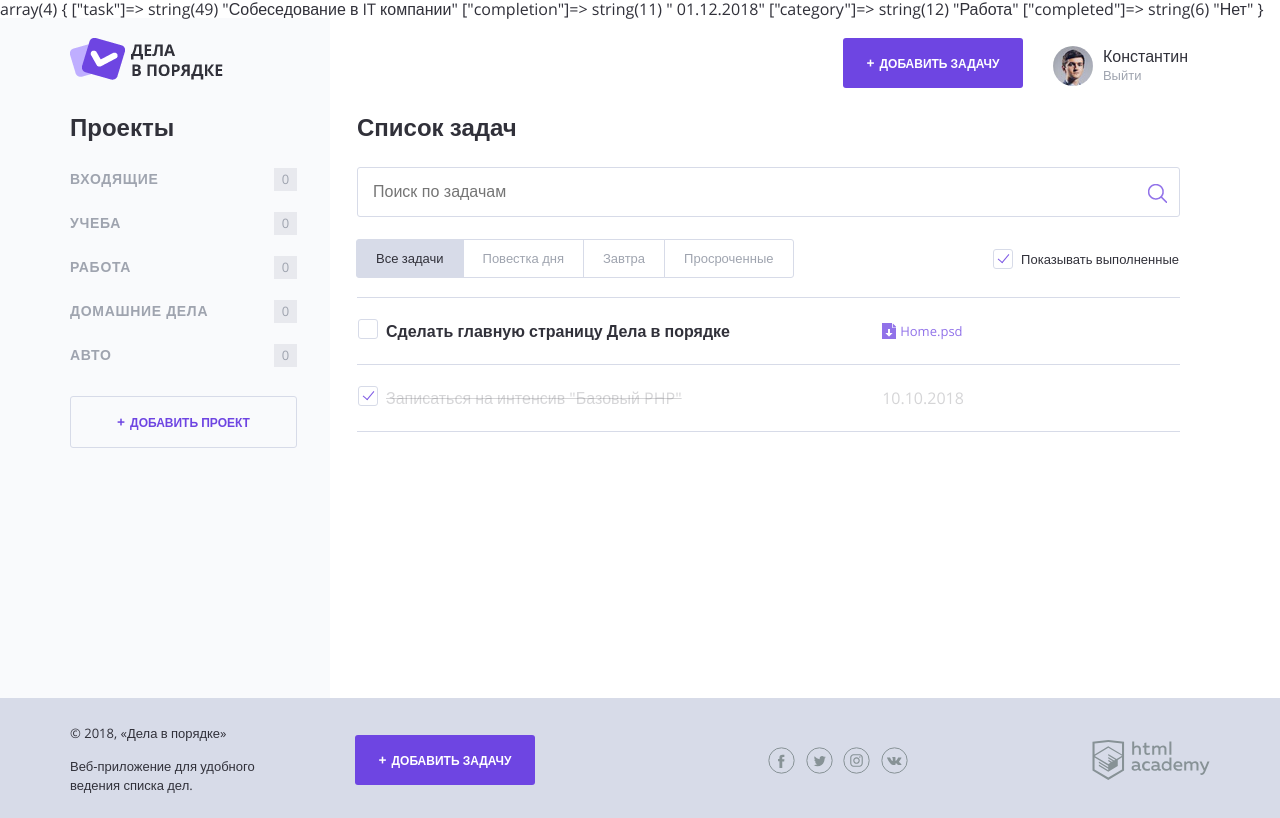
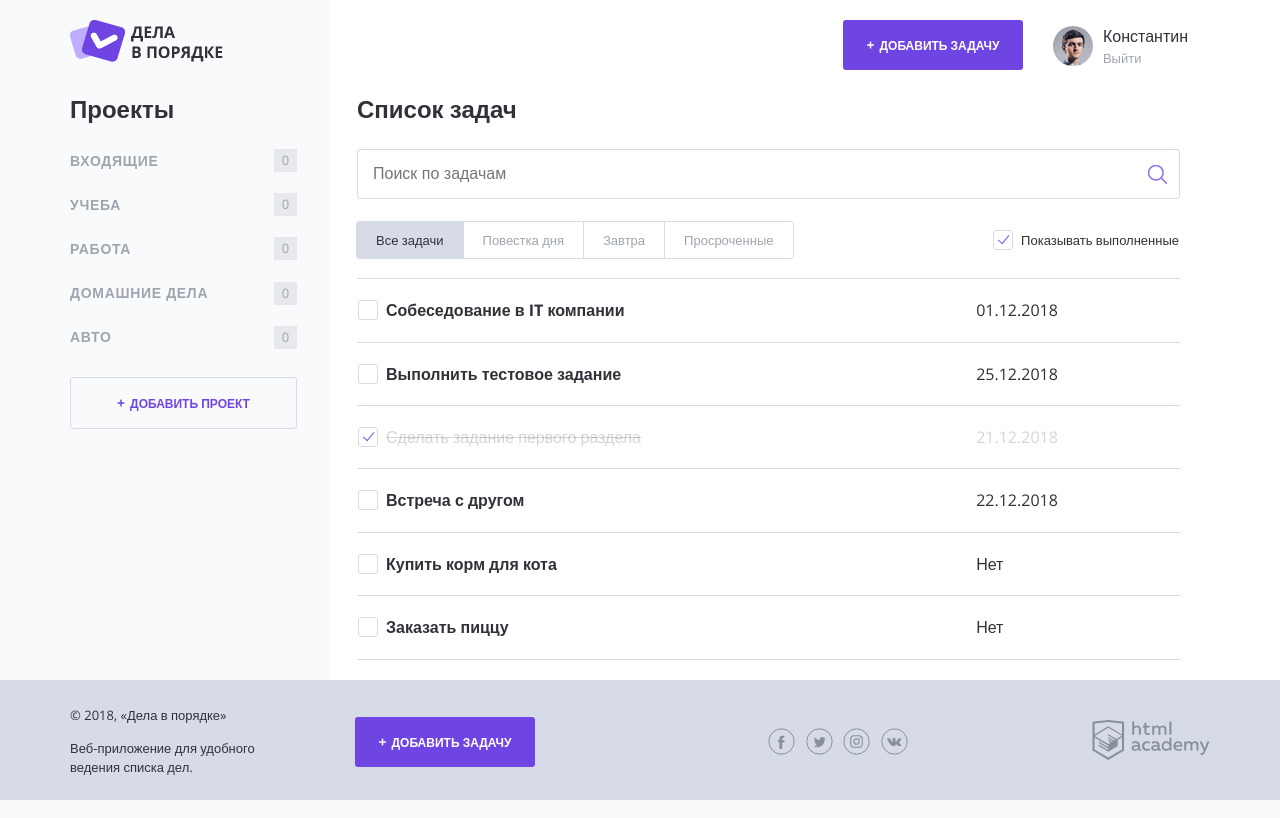
Before and after one commit to kazakovlv/569953-doingsdone, a PHP site: page / in a window 1280 px wide. Run offline with PHP 8.4, Linux system fonts and the light colour scheme.

Commit message:
Задание 5

```diff
--- a/index.php
+++ b/index.php
@@ -43,7 +43,7 @@ $taskList = [
     ]
 ];
 
-var_dump($taskList[0]);
+//var_dump($taskList[0]);
 ?>
 <!DOCTYPE html>
 <html lang="ru">
@@ -130,6 +130,7 @@ var_dump($taskList[0]);
                 </div>
 
                 <table class="tasks">
+                <!--
                     <tr class="tasks__item task">
                         <td class="task__select">
                             <label class="checkbox task__checkbox">
@@ -159,6 +160,41 @@ var_dump($taskList[0]);
                         </td>
                       </tr>
                   <?php endif; ?>
+                  -->
+<!--  Вставка таблицы -->
+                  <?php foreach ($taskList as $key => $val): ?>
+                    <?php if($val['completed'] == 'Да'): ?>
+                    <!-- Завершенное задание-->
+                        <?php if ($show_complete_tasks): ?>
+                        <tr class="tasks__item task task--completed">
+                            <td class="task__select">
+                            <label class="checkbox task__checkbox">
+                                <input class="checkbox__input visually-hidden" type="checkbox" checked>
+                                <span class="checkbox__text"><?=$val['task'];?></span>
+                            </label>
+                            </td>
+                            <td class="task__date"><?=$val['completion'];?></td>
+                            <td class="task__controls"></td>
+                        </tr>
+                        <?php endif; ?>
+                    <?php else: ?>
+                    <!-- Незавершенные задачи-->
+                        <tr class="tasks__item task">
+                            <td class="task__select">
+                                <label class="checkbox task__checkbox">
+                                    <input class="checkbox__input visually-hidden task__checkbox" type="checkbox" value="1">
+                                    <span class="checkbox__text"><?=$val['task'];?></span>
+                                </label>
+                            </td>
+                            <td class="task__date"><?=$val['completion'];?></td>
+                            <td class="task__controls"></td>
+                            <!--<td class="task__file">
+                                <a class="download-link" href="#">Home.psd</a>
+                            </td>-->
+                        </tr>
+                    <?php endif; ?>
+                  <?php endforeach; ?>
+<!-- Конец вставки -->
                 </table>
             </main>
         </div>
```
